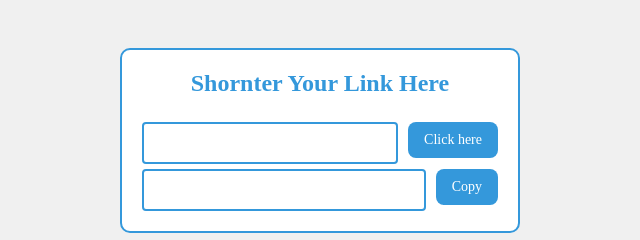
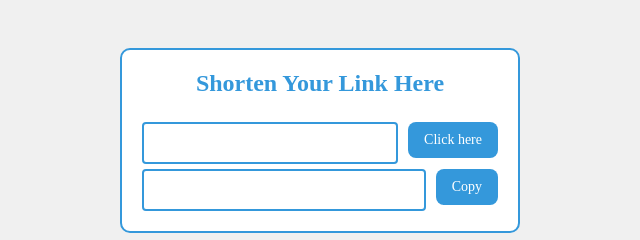
Before and after one commit to initheesh/url-shortner-shrtco, a plain HTML site: page index.html in a window 1280 px wide. Shown: the part 307-547 px from the top of the page, 320-960 px from the left. Drawn offline with Linux system fonts and the light colour scheme.

Commit message:
error handled

```diff
--- a/index.html
+++ b/index.html
@@ -14,7 +14,7 @@
     </nav>
     <div class="container">
       <div class="card">
-        <h2>Shornter Your Link Here</h2>
+        <h2>Shorten Your Link Here</h2>
         <div class="row">
           <input type="text" class="url" id="url" />
           <button id="btn-shorten">Click here</button>
```
